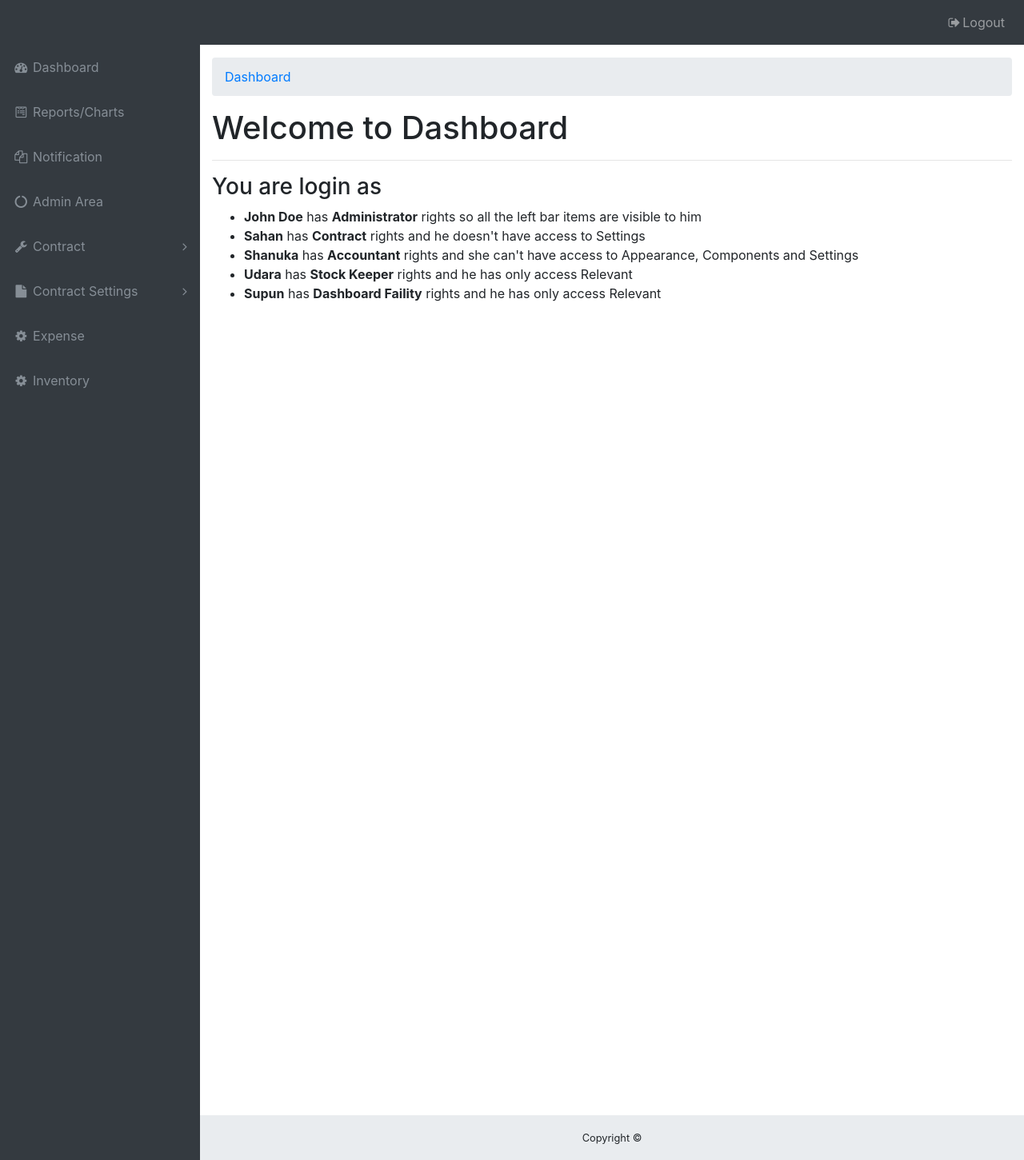
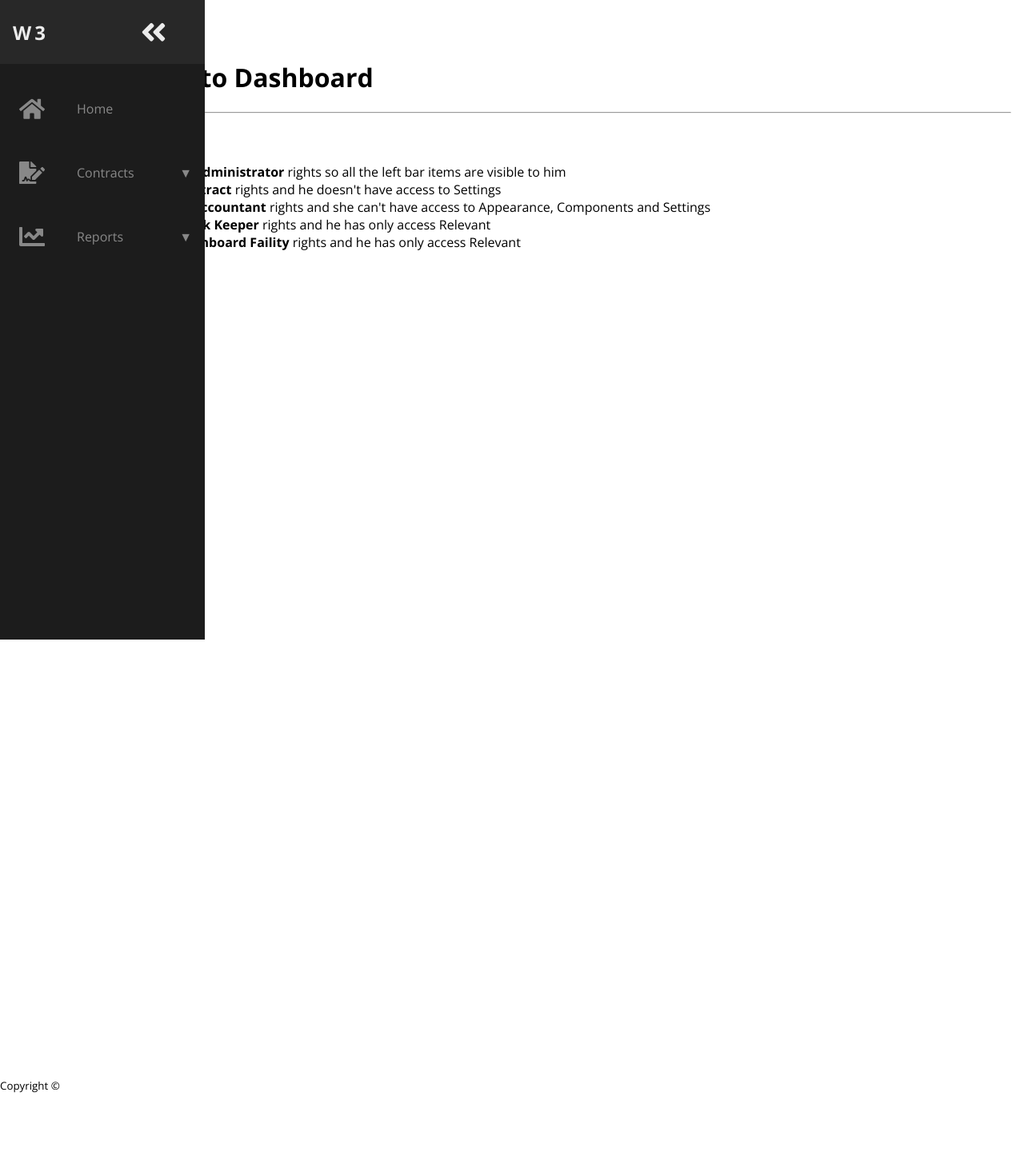
Before and after one commit to Group-48-W3/W3, a PHP site: page /view/dashboard.php in a window 1280 px wide. Shown: the whole page at 80% size. After the commit the page ends 1367 px from the top, so only its background shows below. Run offline with PHP 8.4, Linux system fonts and the light colour scheme; the visitor is signed in with stand-in values (Sample User, id 1); data that the repository does not hold is empty.

Commit message:
Change navigation bar
Change navigation bar for owner

```diff
--- /dev/null
+++ b/assets/css/styles/style.css
@@ -0,0 +1,202 @@
+:root {
+  font-size: 16px;
+  font-family: 'Open Sans';
+  --text-primary: #b6b6b6;
+  --text-secondary: #ececec;
+  --bg-primary: #1c1c1c;
+  --bg-secondary: #282828;
+  --transition-speed: 600ms;
+}
+
+body {
+  color: black;
+  background-color: white;
+  margin: 0;
+  padding: 0;
+}
+
+body::-webkit-scrollbar {
+  width: 0.25rem;
+}
+
+body::-webkit-scrollbar-track {
+  background: #1e1e24;
+}
+
+body::-webkit-scrollbar-thumb {
+  background: #6649b8;
+}
+
+.navbar::-webkit-scrollbar {
+  display: none;
+}
+
+main {
+  margin-left: 5rem;
+  padding: 1rem;
+}
+
+.navbar {
+  position: fixed;
+  background-color: var(--bg-primary);
+  transition: width 600ms ease;
+  overflow: scroll;
+}
+
+.navbar-nav {
+  list-style: none;
+  padding: 0;
+  margin: 0;
+  display: flex;
+  flex-direction: column;
+  align-items: center;
+  height: 100%;
+}
+
+.navbar-sub-nav {
+  position: static;
+  flex-direction: column;
+  display: none;
+}
+
+.nav-item {
+  width: 100%;
+  cursor: pointer;
+}
+
+.navbar-sub-item{
+  line-height: 5rem;
+  border-bottom: none;
+}
+
+.link-drop {
+  margin-left: auto;
+  padding: 1rem;
+  user-select: none;
+  transform: rotate(0deg);
+  transition: var(--transition-speed);
+}
+
+.link-drop:active {
+  transform: rotate(180deg);
+}
+
+.nav-link {
+  display: flex;
+  align-items: center;
+  height: 5rem;
+  color: var(--text-primary);
+  text-decoration: none;
+  filter: grayscale(100%) opacity(0.7);
+  transition: var(--transition-speed);
+}
+
+.nav-link:hover {
+  filter: grayscale(0%) opacity(1);
+  background: var(--bg-secondary);
+  color: var(--text-secondary);
+}
+
+.link-text {
+  display: none;
+  margin-left: 1rem;
+  margin-right: 1rem;
+  user-select: none;
+}
+
+.nav-link svg {
+  width: 2rem;
+  min-width: 2rem;
+  margin: 0 1.5rem;
+}
+
+
+.logo {
+  font-weight: bold;
+  text-transform: uppercase;
+  margin-bottom: 1rem;
+  text-align: center;
+  color: var(--text-secondary);
+  background: var(--bg-secondary);
+  font-size: 1.5rem;
+  letter-spacing: 0.3ch;
+  width: 100%;
+}
+
+.logo svg {
+  transform: rotate(0deg);
+  transition: var(--transition-speed);
+}
+
+.logo-text {
+  display: inline;
+  position: absolute;
+  left: -999px;
+  transition: var(--transition-speed);
+}
+
+.navbar:hover .logo svg {
+  transform: rotate(-180deg);
+}
+
+/* Small screens */
+@media only screen and (max-width: 600px) {
+  .navbar {
+    bottom: 0;
+    width: 100vw;
+    height: 5rem;
+  }
+
+  .logo {
+    display: none;
+  }
+
+  .navbar-nav {
+    flex-direction: row;
+  }
+
+  .navbar-sub-nav{
+    position: static;
+    display: none;
+    list-style: none;
+  }
+
+  .nav-link {
+    justify-content: center;
+  }
+
+  .link-drop{
+    transform: rotate(180deg);
+  }
+
+  main {
+    margin: 0;
+  }
+}
+
+/* Large screens */
+@media only screen and (min-width: 600px) {
+  .navbar {
+    top: 0;
+    width: 5rem;
+    height: 100vh;
+  }
+
+  .navbar:hover {
+    width: 16rem;
+  }
+
+  .navbar:hover .link-text {
+    display: inline;
+  }
+
+  .navbar:hover .logo svg
+  {
+    margin-left: 11rem;
+  }
+
+  .navbar:hover .logo-text
+  {
+    left: 0px;
+  }
+}
--- /dev/null
+++ b/assets/js/scripts/main.js
@@ -0,0 +1,36 @@
+function expandContractMenu() {
+    var x = document.getElementById("contracts-menu");
+    if(window.innerWidth>600) {
+        if (x.style.display === "none") {
+            x.style.display = "flex";
+            document.getElementById("contract-drop").style.transform = "rotate(180deg)";
+        } else {
+            x.style.display = "none";
+            document.getElementById("contract-drop").style.transform = "rotate(0deg)";
+        }
+    }else{
+        if (x.style.display === "none") {
+            //scroll up menu
+        } else {
+            //scroll down menu
+        }
+    }
+}
+function expandReportMenu() {
+    var x = document.getElementById("reports-menu");
+    if(window.innerWidth>600) {
+        if (x.style.display === "none") {
+            x.style.display = "flex";
+            document.getElementById("report-drop").style.transform = "rotate(180deg)";
+        } else {
+            x.style.display = "none";
+            document.getElementById("report-drop").style.transform = "rotate(0deg)";
+        }
+    }else{
+        if (x.style.display === "none") {
+            //scroll up menu
+        } else {
+            //scroll down menu
+        }
+    }
+}
--- a/view/footer.php
+++ b/view/footer.php
@@ -1,3 +1,4 @@
+</main>
  <!-- /.content-wrapper-->
     <footer class="sticky-footer">
       <div class="container">
@@ -11,9 +12,6 @@
       <i class="fa fa-angle-up"></i>
     </a>
 
-    <!-- Bootstrap core JavaScript-->
-    <script src="../assets/vendor/jquery/jquery.min.js"></script>
-    <script src="../assets/vendor/bootstrap/js/bootstrap.bundle.min.js"></script>
     <!-- Core plugin JavaScript-->
     <script src="../assets/vendor/jquery-easing/jquery.easing.min.js"></script>
     <!-- Custom scripts for all pages-->
@@ -36,7 +34,6 @@
     });
 
     </script>
-  </div>
 </body>
 
 </html>
--- a/view/header.php
+++ b/view/header.php
@@ -8,12 +8,9 @@
   <meta name="description" content="">
   <meta name="author" content="">
   <title>Dashboard - Multi user role based login</title>
-  <!-- Bootstrap core CSS-->
-  <link href="../assets/vendor/bootstrap/css/bootstrap.min.css" rel="stylesheet">
-  <!-- Custom fonts for this template-->
-  <link href="../assets/vendor/font-awesome/css/font-awesome.min.css" rel="stylesheet" type="text/css">
-  <!-- Custom styles for this template-->
-  <link href="../assets/css/sb-admin.css" rel="stylesheet">
+  <link href="../assets/css/styles/style.css" rel="stylesheet">
+  <link href="https://fonts.googleapis.com/css?family=Open+Sans:300,400,700&display=swap" rel="stylesheet"/>
+  <script type="text/javascript" src="../assets/js/scripts/main.js"></script>
 </head>
 
-<body class="fixed-nav sticky-footer bg-dark" id="page-top">
+<body>
--- a/view/left_sidebar.php
+++ b/view/left_sidebar.php
@@ -1,117 +1,150 @@
  <!-- Navigation-->
-  <nav class="navbar navbar-expand-lg navbar-dark bg-dark fixed-top" id="mainNav">
-    <a class="navbar-brand" href="dashboard.php"></a>
-    <button class="navbar-toggler navbar-toggler-right" type="button" data-toggle="collapse" data-target="#navbarResponsive" aria-controls="navbarResponsive" aria-expanded="false" aria-label="Toggle navigation">
-      <span class="navbar-toggler-icon"></span>
-    </button>
-    <div class="collapse navbar-collapse" id="navbarResponsive">
-      <ul class="navbar-nav navbar-sidenav" id="exampleAccordion">
-        <li class="nav-item" data-toggle="tooltip" data-placement="right" title="Dashboard">
-          <a class="nav-link" href="dashboard.php">
-            <i class="fa fa-fw fa-dashboard"></i>
-            <span class="nav-link-text">Dashboard</span>
-          </a>
-        </li>
-        <li class="nav-item" data-toggle="tooltip" data-placement="right" title="Charts">
-          <a class="nav-link" href="login/register_view.php">
-            <i class="fa fa-fw fa fa-wpforms"></i>
-            <span class="nav-link-text">Reports/Charts</span>
-          </a>
-        </li>
-		<?php
-		//only visible to admin and owner
-		if($_SESSION['user_role_id'] == 1){?>
-
-			 <li class="nav-item" data-toggle="tooltip" data-placement="right" title="Charts">
-			  <a class="nav-link" href="#">
-				<i class="fa fa-fw fa fa-copy"></i>
-				<span class="nav-link-text">Notification</span>
+ <nav class="navbar">
+    <ul class="navbar-nav">
+      <li class="logo">
+        <a href="#" class="nav-link">
+          <span class="link-text logo-text">W3</span>
+          <svg
+            aria-hidden="true"
+            focusable="false"
+            data-prefix="fas"
+            data-icon="angle-double-right"
+            class="svg-inline--fa fa-angle-double-right fa-w-14"
+            role="img" xmlns="http://www.w3.org/2000/svg"
+            viewBox="0 0 448 512">
+              <path
+                fill="currentColor"
+                d="M224.3 273l-136 136c-9.4 9.4-24.6 9.4-33.9 0l-22.6-22.6c-9.4-9.4-9.4-24.6 0-33.9l96.4-96.4-96.4-96.4c-9.4-9.4-9.4-24.6 0-33.9L54.3 103c9.4-9.4 24.6-9.4 33.9 0l136 136c9.5 9.4 9.5 24.6.1 34zm192-34l-136-136c-9.4-9.4-24.6-9.4-33.9 0l-22.6 22.6c-9.4 9.4-9.4 24.6 0 33.9l96.4 96.4-96.4 96.4c-9.4 9.4-9.4 24.6 0 33.9l22.6 22.6c9.4 9.4 24.6 9.4 33.9 0l136-136c9.4-9.2 9.4-24.4 0-33.8z">
+              </path>
+            </svg>
         </a>
       </li>
 
-			<li class="nav-item" data-toggle="tooltip" data-placement="right" title="Tables">
-			  <a class="nav-link" href="#">
-				<i class="fa fa-fw fa-circle-o-notch"></i>
-				<span class="nav-link-text">Admin Area</span>
-			  </a>
-			</li>
+<!--===================================================================================-->
+		<?php
+		//only visible to admin
+		if($_SESSION['user_role_id'] == 1){?>
 
 		<?php }?>
+<!--===================================================================================-->
 
+<!--===================================================================================-->
 		<?php
 		//only visible to admin and owner
 		if($_SESSION['user_role_id'] == 1 || $_SESSION['user_role_id'] == 2 ){?>
-
-        <li class="nav-item" data-toggle="tooltip" data-placement="right" title="Components">
-          <a class="nav-link nav-link-collapse collapsed" data-toggle="collapse" href="#collapseComponents" data-parent="#exampleAccordion">
-            <i class="fa fa-fw fa-wrench"></i>
-            <span class="nav-link-text">Contract</span>
+      <li class="nav-item">
+        <a href="#" class="nav-link">
+          <svg
+            aria-hidden="true"
+            focusable="false"
+            data-prefix="fas"
+            data-icon="home"
+            class="svg-inline--fa fa-home fa-w-18"
+            role="img" xmlns="http://www.w3.org/2000/svg"
+            viewBox="0 0 576 512"
+          >
+            <path
+              fill="currentColor"
+              d="M280.37 148.26L96 300.11V464a16 16 0 0 0 16 16l112.06-.29a16 16 0 0 0 15.92-16V368a16 16 0 0 1 16-16h64a16 16 0 0 1 16 16v95.64a16 16 0 0 0 16 16.05L464 480a16 16 0 0 0 16-16V300L295.67 148.26a12.19 12.19 0 0 0-15.3 0zM571.6 251.47L488 182.56V44.05a12 12 0 0 0-12-12h-56a12 12 0 0 0-12 12v72.61L318.47 43a48 48 0 0 0-61 0L4.34 251.47a12 12 0 0 0-1.6 16.9l25.5 31A12 12 0 0 0 45.15 301l235.22-193.74a12.19 12.19 0 0 1 15.3 0L530.9 301a12 12 0 0 0 16.9-1.6l25.5-31a12 12 0 0 0-1.7-16.93z">
+            </path>
+          </svg>
+          <span class="link-text">Home</span>
         </a>
-          <ul class="sidenav-second-level collapse" id="collapseComponents">
-            <li>
-              <a href="#">Contract</a>
+      </li>
+      <li class="nav-item">
+        <div class="nav-link" onclick="expandContractMenu()">
+            <svg
+              aria-hidden="true"
+              focusable="false"
+              data-prefix="fas"
+              data-icon="file-signature"
+              class="svg-inline--fa fa-file-signature fa-w-18"
+              role="img" xmlns="http://www.w3.org/2000/svg"
+              viewBox="0 0 576 512"
+            >
+              <path
+                fill="currentColor"
+                d="M218.17 424.14c-2.95-5.92-8.09-6.52-10.17-6.52s-7.22.59-10.02 6.19l-7.67 15.34c-6.37 12.78-25.03 11.37-29.48-2.09L144 386.59l-10.61 31.88c-5.89 17.66-22.38 29.53-41 29.53H80c-8.84 0-16-7.16-16-16s7.16-16 16-16h12.39c4.83 0 9.11-3.08 10.64-7.66l18.19-54.64c3.3-9.81 12.44-16.41 22.78-16.41s19.48 6.59 22.77 16.41l13.88 41.64c19.75-16.19 54.06-9.7 66 14.16 1.89 3.78 5.49 5.95 9.36 6.26v-82.12l128-127.09V160H248c-13.2 0-24-10.8-24-24V0H24C10.7 0 0 10.7 0 24v464c0 13.3 10.7 24 24 24h336c13.3 0 24-10.7 24-24v-40l-128-.11c-16.12-.31-30.58-9.28-37.83-23.75zM384 121.9c0-6.3-2.5-12.4-7-16.9L279.1 7c-4.5-4.5-10.6-7-17-7H256v128h128v-6.1zm-96 225.06V416h68.99l161.68-162.78-67.88-67.88L288 346.96zm280.54-179.63l-31.87-31.87c-9.94-9.94-26.07-9.94-36.01 0l-27.25 27.25 67.88 67.88 27.25-27.25c9.95-9.94 9.95-26.07 0-36.01z">
+              </path>
+            </svg>
+            <span class="link-text">Contracts</span>
+            <span class="link-drop" id="contract-drop">▼</span>
+        </div>
+        <ul class="navbar-sub-nav" id="contracts-menu">
+          <li class="nav-sub-item">
+            <a href="" class="nav-link">
+              <span class="link-text">Add New Contract</span>
+            </a>
+          </li>
+          <li class="nav-sub-item">
+            <a href="" class="nav-link">
+              <span class="link-text">Create Qoutation</span>
+            </a>
+          </li>
+          <li class="nav-sub-item">
+            <a href="" class="nav-link">
+              <span class="link-text">Create Invoice</span>
+            </a>
           </li>
         </ul>
       </li>
-        <li class="nav-item" data-toggle="tooltip" data-placement="right" title="Example Pages">
-          <a class="nav-link nav-link-collapse collapsed" data-toggle="collapse" href="#collapseExamplePages" data-parent="#exampleAccordion">
-            <i class="fa fa-fw fa-file"></i>
-            <span class="nav-link-text">Contract Settings</span>
+      <li class="nav-item">
+        <div class="nav-link" onclick="expandReportMenu()">
+            <svg
+              aria-hidden="true"
+              focusable="false"
+              data-prefix="fas"
+              data-icon="chart-line"
+              class="svg-inline--fa fa-chart-line fa-w-16"
+              role="img" xmlns="http://www.w3.org/2000/svg"
+              viewBox="0 0 512 512"
+            >
+              <path
+                fill="currentColor"
+                d="M496 384H64V80c0-8.84-7.16-16-16-16H16C7.16 64 0 71.16 0 80v336c0 17.67 14.33 32 32 32h464c8.84 0 16-7.16 16-16v-32c0-8.84-7.16-16-16-16zM464 96H345.94c-21.38 0-32.09 25.85-16.97 40.97l32.4 32.4L288 242.75l-73.37-73.37c-12.5-12.5-32.76-12.5-45.25 0l-68.69 68.69c-6.25 6.25-6.25 16.38 0 22.63l22.62 22.62c6.25 6.25 16.38 6.25 22.63 0L192 237.25l73.37 73.37c12.5 12.5 32.76 12.5 45.25 0l96-96 32.4 32.4c15.12 15.12 40.97 4.41 40.97-16.97V112c.01-8.84-7.15-16-15.99-16z">
+              </path>
+            </svg>
+            <span class="link-text report-menu">Reports</span>
+            <span class="link-drop" id="report-drop">▼</span>
+        </div>
+        <ul class="navbar-sub-nav" id="reports-menu">
+          <li class="nav-sub-item">
+            <a href="" class="nav-link">
+              <span class="link-text">Master Report</span>
             </a>
-          <ul class="sidenav-second-level collapse" id="collapseExamplePages">
-            <li>
-              <a href="#">Add Contract</a>
           </li>
-            <li>
-              <a href="#">View Contract</a>
+          <li class="nav-sub-item">
+            <a href="" class="nav-link">
+              <span class="link-text">Expense Report</span>
+            </a>
           </li>
-            <li>
-              <a href="#">Update Contract</a>
-            </li>
-            <li>
-              <a href="#">Reference</a>
+          <li class="nav-sub-item">
+            <a href="" class="nav-link">
+              <span class="link-text">Inventory Reporte</span>
+            </a>
           </li>
         </ul>
       </li>
+		<?php } ?>
+<!--===================================================================================-->
 
-		<?php } ?>
+<!--===================================================================================-->
 		<?php
 		//only visible to admin/accountant
 		if($_SESSION['user_role_id'] == 1 || $_SESSION['user_role_id'] == 3){?>
-		<li class="nav-item" data-toggle="tooltip" data-placement="right" title="Link">
-			<a class="nav-link" href="#">
-				<i class="fa fa-fw fa fa-gear"></i>
-				<span class="nav-link-text">Expense</span>
-			</a>
-		</li>
-    <?php
-		}
-		?>
+
+    <?php } ?>
+<!--===================================================================================-->
+
+<!--===================================================================================-->
     <?php
     //only visible to admin/stock keeper
     if($_SESSION['user_role_id'] == 1 || $_SESSION['user_role_id'] == 4){?>
-		<li class="nav-item" data-toggle="tooltip" data-placement="right" title="Link">
-			<a class="nav-link" href="#">
-				<i class="fa fa-fw fa fa-gear"></i>
-				<span class="nav-link-text">Inventory</span>
-			</a>
-		</li>
 
-		<?php
-		}
-		?>
+		<?php } ?>
+<!--===================================================================================-->
 
   </ul>
+</nav>
 
-
-
-      <ul class="navbar-nav ml-auto">
-
-        <li class="nav-item">
-          <a class="nav-link" href="../index.php?logout=true">
-            <i class="fa fa-fw fa-sign-out"></i>Logout
-		  </a>
-        </li>
-      </ul>
-    </div>
-  </nav>
+<main>
```
Lines whose indentation alone changed are shown as unchanged.
